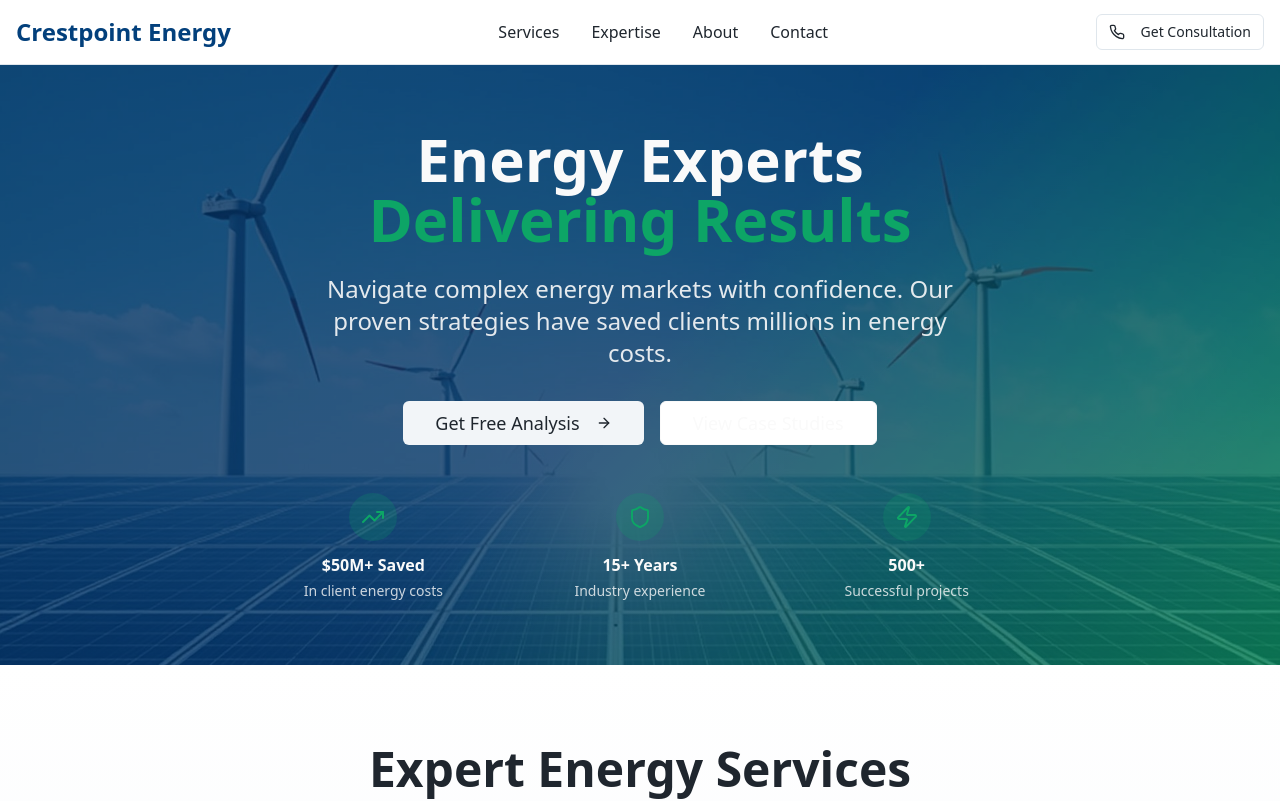
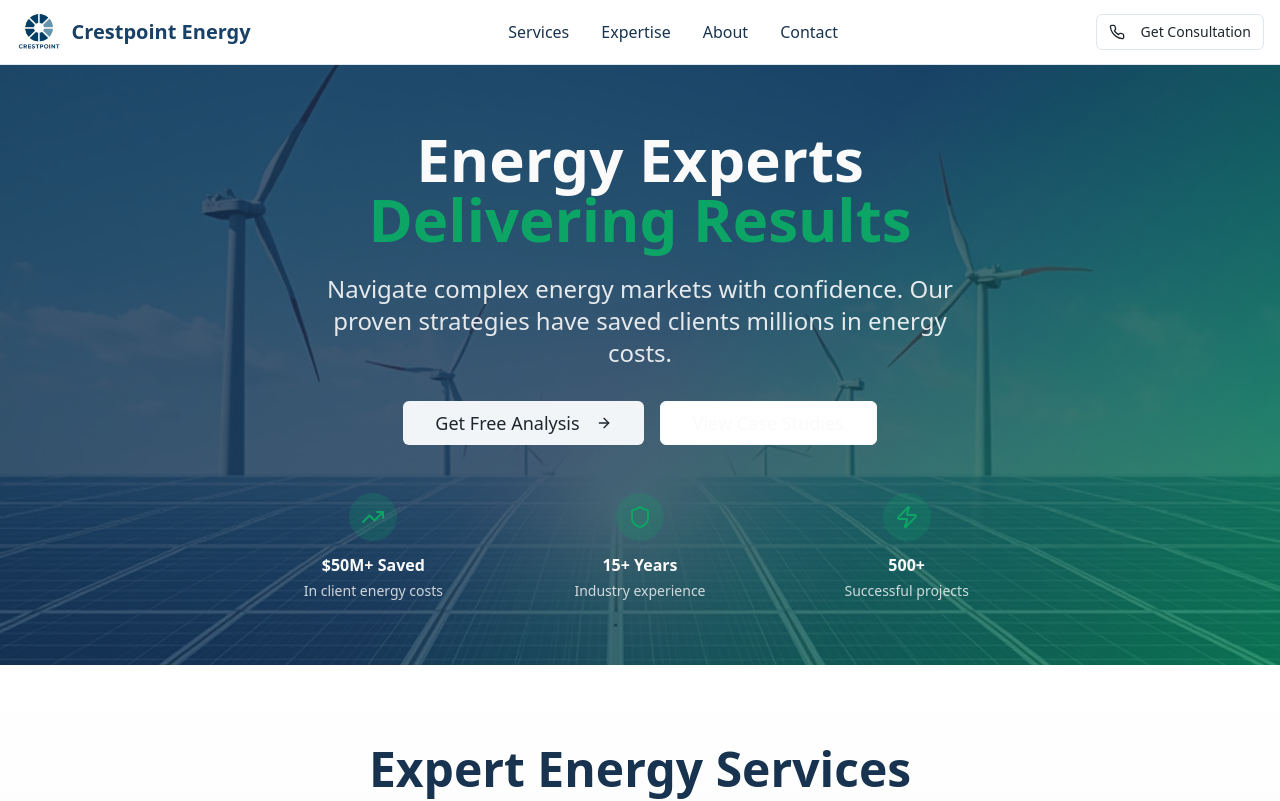
Before and after one commit to Motemis/crestpointenergy, a React (Vite) app: page / in a window 1280 px wide. Shown: the top 801 px of the page. Built offline with nearby package versions, Linux system fonts and the light colour scheme; the HTML template or start-up script is replaced by a standard one.

Commit message:
Add logo and colors

```diff
--- a/src/components/Header.tsx
+++ b/src/components/Header.tsx
@@ -1,13 +1,15 @@
 import { Button } from "@/components/ui/button";
 import { Phone, Menu } from "lucide-react";
+import crestpointLogo from "@/assets/crestpoint-logo.jpg";
 
 const Header = () => {
   return (
     <header className="bg-background/95 backdrop-blur-sm border-b border-border sticky top-0 z-50">
       <div className="container mx-auto px-4">
         <div className="flex items-center justify-between h-16">
-          <div className="flex items-center">
-            <h1 className="text-2xl font-bold text-energy-blue">
+          <div className="flex items-center gap-3">
+            <img src={crestpointLogo} alt="Crestpoint Energy" className="h-10 w-auto" />
+            <h1 className="text-xl font-bold text-energy-blue hidden sm:block">
               Crestpoint Energy
             </h1>
           </div>
--- a/src/index.css
+++ b/src/index.css
@@ -36,12 +36,12 @@ All colors MUST be HSL.
     --input: 210 25% 90%;
     --ring: 210 95% 25%;
 
-    /* Custom energy design tokens */
-    --energy-blue: 210 95% 25%;
-    --energy-green: 155 85% 35%;
+    /* Crestpoint brand colors from logo */
+    --energy-blue: 210 60% 25%;
+    --energy-green: 210 25% 55%;
     --energy-light: 210 30% 96%;
-    --professional-dark: 210 20% 15%;
-    --professional-medium: 210 15% 55%;
+    --professional-dark: 210 55% 20%;
+    --professional-medium: 210 30% 50%;
 
     /* Gradients */
     --gradient-primary: linear-gradient(135deg, hsl(var(--energy-blue)), hsl(var(--accent)));
```
Also changed, not shown: src/assets/crestpoint-logo.jpg (added).
